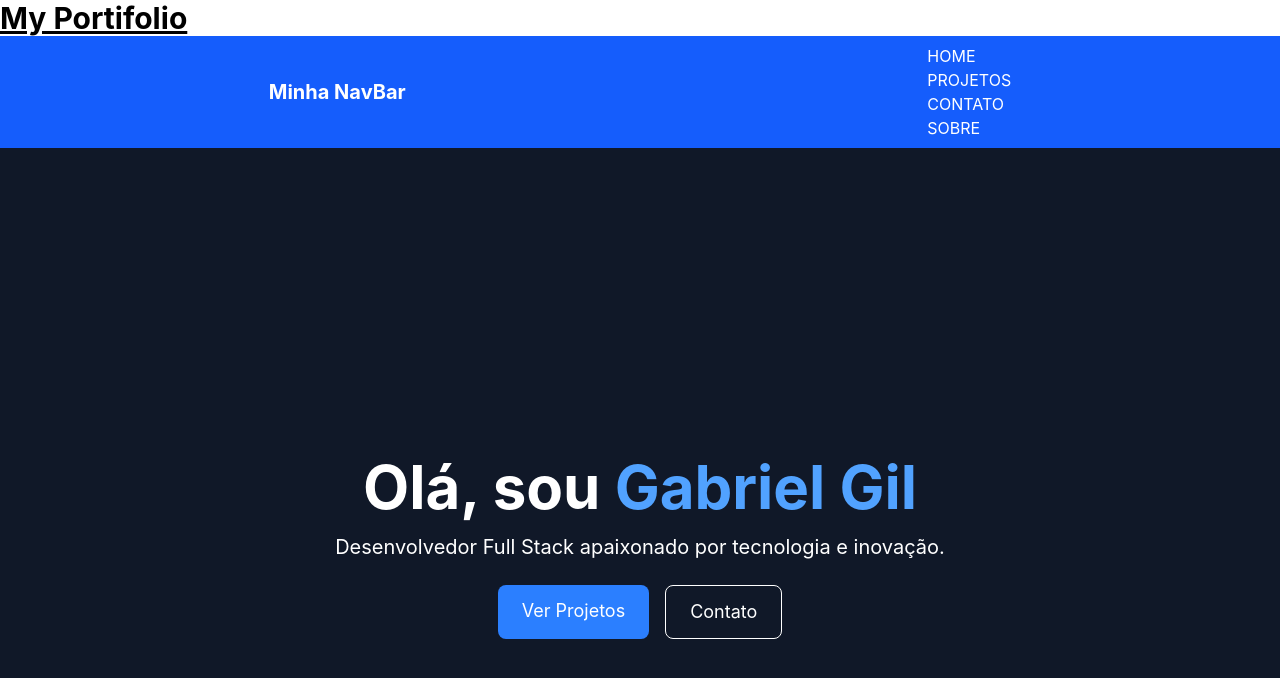
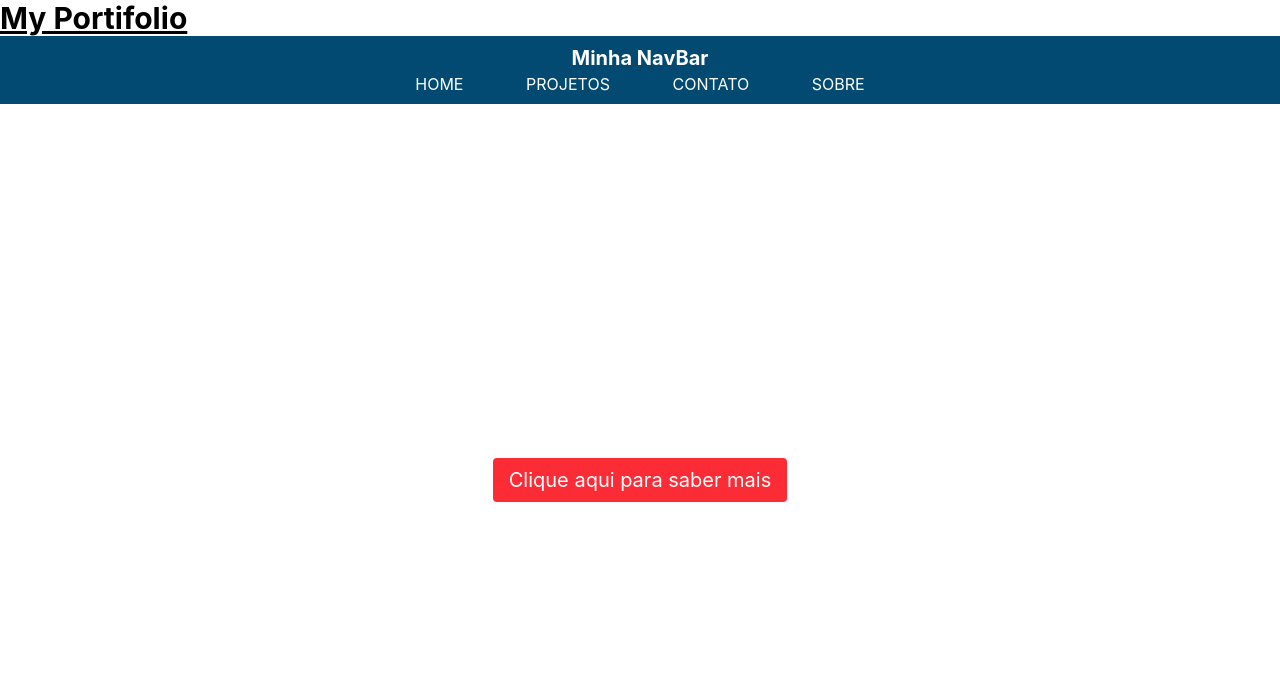
Before and after one commit to GabrielGil-Castro/Portifolio, a React (Vite) app in the folder my-portifolio/: page / in a window 1280 px wide. Shown: the top 678 px of the page. Built offline with nearby package versions, Linux system fonts and the light colour scheme.

Commit message:
Adicionando style na navbar

```diff
--- a/my-portifolio/src/App.jsx
+++ b/my-portifolio/src/App.jsx
@@ -16,8 +16,8 @@ function App() {
       </h1>
       <Navbar />
       <Routes>
-        <Route path='/' element={<Home />} />
-        <Route path='/about' element={<About />} />
+        <Route path='/' element={<About />} />
+        <Route path='/home' element={<Home />} />
         <Route path='/contact' element={<Contact />} />
         <Route path='/projects' element={<Projects />} />
       </Routes>
--- a/my-portifolio/src/components/Navbar.jsx
+++ b/my-portifolio/src/components/Navbar.jsx
@@ -3,10 +3,10 @@ import { Link } from 'react-router-dom'
 
 function Navbar() {
   return (
-     <nav className='bg-blue-600 p-2 text-white flex justify-around items-center'>
+     <nav className='bg-sky-900 p-2 text-white flex flex-col items-center '>
         <h1 className='text-xl font-bold'>Minha NavBar</h1>
-        <ul>
-            <li><Link to='/' className='hover:underline'>HOME</Link></li>
+        <ul className='flex justify-around w-full max-w-lg'>
+            <li><Link to='/home' className='hover:underline'>HOME</Link></li>
             <li><Link to='/projects' className='hover:underline'>PROJETOS</Link></li>
             <li><Link to='/contact' className='hover:underline'>CONTATO</Link></li>
             <li><Link to='/about' className='hover:underline'>SOBRE</Link></li>
--- a/my-portifolio/src/pages/About.jsx
+++ b/my-portifolio/src/pages/About.jsx
@@ -39,7 +39,7 @@ const AnimationExample = () => {
           transition={{ duration: animate ? 1 : 0.2 }}
         >
           {buttonClicked ? (
-            <Link to="/" className="text-blue-500 hover:text-blue-700">
+            <Link to="/home" className="text-blue-500 hover:text-blue-700">
               Ir para a Home
             </Link>
           ) : (
```
